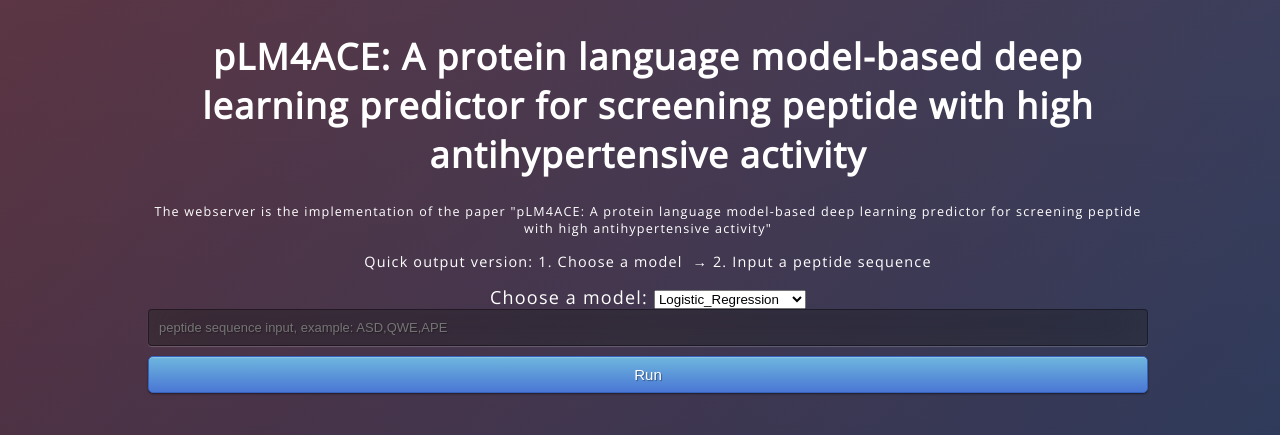
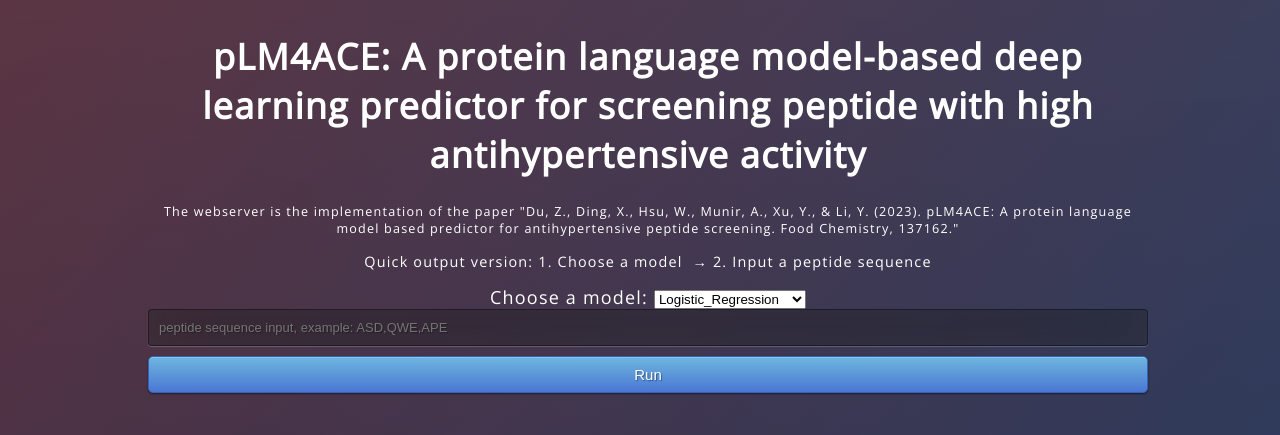
Before and after one commit to dzjxzyd/pLM4ACE_webserver, a Flask app: page / in a window 1280 px wide. Shown: the top 435 px of the page. Run offline with Flask 2, Linux system fonts and the light colour scheme; some web fonts are replaced.

Commit message:
Update index.html

```diff
--- a/templates/index.html
+++ b/templates/index.html
@@ -22,7 +22,7 @@
 <body>
     <div class="content">
         <h1>pLM4ACE: A protein language model-based deep learning predictor for screening peptide with high antihypertensive activity</h1>
-        <p style="font-size:70%">The webserver is the implementation of the paper "pLM4ACE: A protein language model-based deep learning predictor for screening peptide with high antihypertensive activity"</p>
+        <p style="font-size:70%">The webserver is the implementation of the paper "Du, Z., Ding, X., Hsu, W., Munir, A., Xu, Y., & Li, Y. (2023). pLM4ACE: A protein language model based predictor for antihypertensive peptide screening. Food Chemistry, 137162."</p>
 	<p style="font-size:80%">Quick output version: 1. Choose a model  → 2. Input a peptide sequence</p>
         <form action="{{url_for('predict')}}" method="post">
             <label for="Model selection">Choose a model:</label>
```
